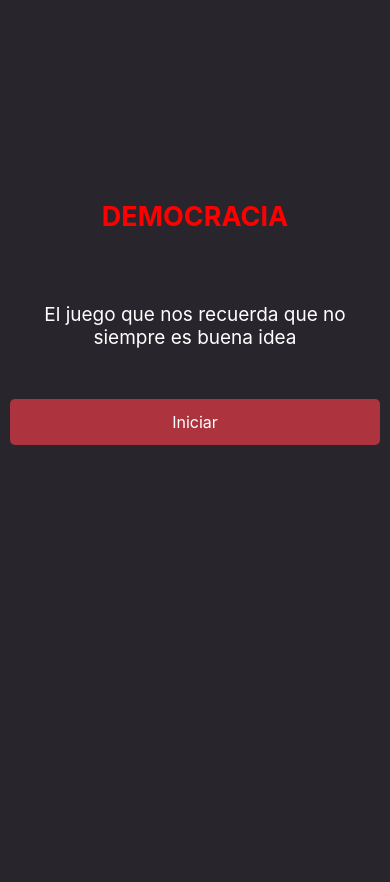
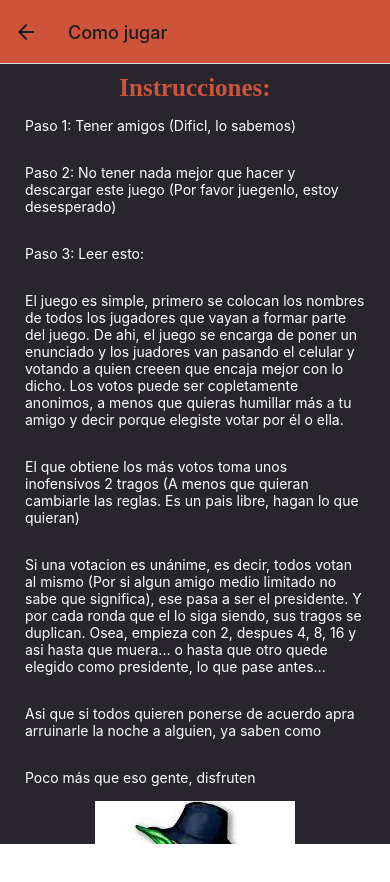
Before and after one commit to Octavio2804/demo-app, a React Native app: screen /Instrucciones in a window 390 px wide. Shown: the top 882 px of the page. After the commit the page ends 844 px from the top, so only its background shows below. Built offline with nearby package versions, Linux system fonts and the light colour scheme.

Commit message:
se agrego instrucciones y navegacion

```diff
--- a/App.js
+++ b/App.js
@@ -1,11 +1,40 @@
 import { StatusBar } from 'expo-status-bar';
 import { StyleSheet, Text, View } from 'react-native';
 import Inicio from './screens/Inicio';
+import ComoJugar from './screens/ComoJugar';
+import { NavigationContainer } from '@react-navigation/native';
+import { createNativeStackNavigator } from '@react-navigation/native-stack';
+import { Image } from 'react-native-web';
+
+const Stack = createNativeStackNavigator();
 
 export default function App() {
   return (
-    <View>
-    <Inicio />
-    </View>
+
+    <NavigationContainer>
+      <Stack.Navigator>
+        <Stack.Screen
+          name='Inicio'
+          component={Inicio}
+          options={{
+            headerShown: false,
+          }}
+        />
+           <Stack.Screen
+          name='Instrucciones'
+          component={ComoJugar}
+          options={{
+            title: "Como jugar",
+            headerStyle: {
+              backgroundColor: '#CD533B',
+            },
+            headerLargeTitleStyle: {
+              fontWeight: 'bold',
+            }
+          }}
+        />
+      </Stack.Navigator>
+    </NavigationContainer>
+
   );
 }
--- /dev/null
+++ b/screens/ComoJugar.js
@@ -0,0 +1,51 @@
+import { StyleSheet, Text, View, Image, ScrollView } from 'react-native'
+import React from 'react'
+
+const ComoJugar = () => {
+  return (
+    <ScrollView>
+    <View style={styles.fondo}>
+      <Text style={styles.titulo}>Instrucciones:</Text>
+      <Text style={styles.texto}>Paso 1: Tener amigos (Dificl, lo sabemos)</Text>
+      <Text style={styles.texto}>Paso 2: No tener nada mejor que hacer y descargar este juego (Por favor juegenlo, estoy desesperado)</Text>
+      <Text style={styles.texto}>Paso 3: Leer esto:</Text>
+      <Text style={styles.texto}>El juego es simple, primero se colocan los nombres de todos los jugadores que vayan a formar parte del juego. De ahi, el juego se encarga de poner un enunciado y los juadores van pasando el celular y votando a quien creeen que encaja mejor con lo dicho. Los votos puede ser copletamente anonimos, a menos que quieras humillar más a tu amigo y decir porque elegiste votar por él o ella.</Text>
+      <Text style={styles.texto}>El que obtiene los más votos toma unos inofensivos 2 tragos (A menos que quieran cambiarle las reglas. Es un pais libre, hagan lo que quieran)</Text>
+      <Text style={styles.texto}>Si una votacion es unánime, es decir, todos votan al mismo (Por si algun amigo medio limitado no sabe que significa), ese pasa a ser el presidente. Y por cada ronda que el lo siga siendo, sus tragos se duplican. Osea, empieza con 2, despues 4, 8, 16 y asi hasta que muera... o hasta que otro quede elegido como presidente, lo que pase antes...</Text>
+      <Text style={styles.texto}>Asi que si todos quieren ponerse de acuerdo apra arruinarle la noche a alguien, ya saben como</Text>
+      <Text style={styles.texto}>Poco más que eso gente, disfruten</Text>
+      <Image source={require('../assets/img/muchotexto.jpg')} style={styles.img}/>
+      <Text style={styles.textoimg}>(Ya se que el meme es viejo, pero igual sirve)</Text>
+    </View>
+    </ScrollView>
+  )
+}
+
+export default ComoJugar
+
+const styles = StyleSheet.create({
+    fondo: {
+        backgroundColor: '#28262C',
+        padding: 10
+    },
+    titulo: {
+        textAlign: 'center',
+        fontFamily: 'serif',
+        fontWeight: 'bold',
+        color: '#CD533B',
+        fontSize: 25,
+    },
+    texto: {
+        color: 'white',
+        margin: 15,
+    },
+    img: {
+        width: 200,
+        alignSelf: 'center'
+    },
+    textoimg: {
+        color: 'white',
+        fontSize: 10,
+        textAlign: 'center'
+    }
+})
--- a/screens/Inicio.js
+++ b/screens/Inicio.js
@@ -1,7 +1,8 @@
 import { StyleSheet, Text, View, Button, TouchableOpacity } from 'react-native'
 import React from 'react'
+import ComoJugar from './ComoJugar'
 
-const Inicio = () => {
+export default function Inicio ({navigation}) {
   return (
     <View style={styles.fondo}>
       <Text style={styles.titulo}>DEMOCRACIA</Text>
@@ -10,11 +11,13 @@ const Inicio = () => {
       <TouchableOpacity style={styles.button} onPress={() => console.log('Button pressed')}>
         <Text style={styles.buttonText}>Iniciar</Text>
       </TouchableOpacity>
+      <TouchableOpacity style={styles.button} onPress={() => navigation.navigate('Instrucciones')}>
+        <Text style={styles.buttonText}>Como Jugar</Text>
+      </TouchableOpacity>
     </View>
   )
 }
 
-export default Inicio
 
 const styles = StyleSheet.create({
     titulo: {
```
Also changed, not shown: package.json (+10 -3 lines), assets/img/muchotexto.jpg (added), 1 other file (tests, documents, lock files or other folders).
